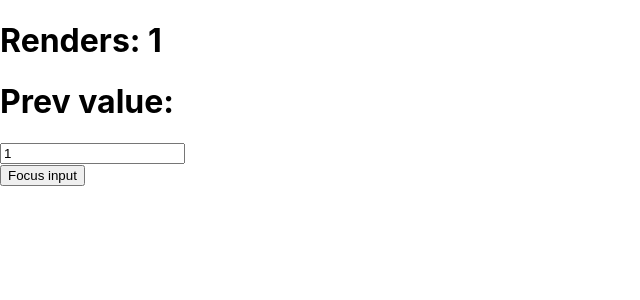
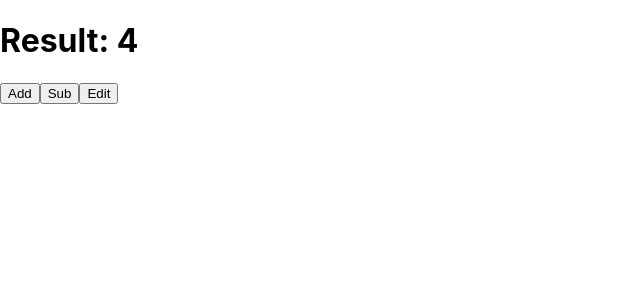
Before and after one commit to MikhailMasny/react-tutorials, a React (Create React App) app in the folder react-hooks/: page / in a window 1280 px wide. Shown: the top 300 px of the page, without its empty margins (0-640 px from the left). Built offline with nearby package versions, Linux system fonts and the light colour scheme.

Commit message:
feat: add memo hook examples

```diff
--- a/react-hooks/src/App.js
+++ b/react-hooks/src/App.js
@@ -2,13 +2,15 @@ import React from "react";
 import StateExample from './components/StateExample';
 import EffectExample from './components/EffectExample';
 import RefExample from './components/RefExample';
+import MemoExample from './components/MemoExample';
 
 function App() {
   return (
     <div>
       {/* <StateExample /> */}
       {/* <EffectExample /> */}
-      <RefExample />
+      {/* <RefExample /> */}
+      <MemoExample />
     </div>
   );
 }
--- /dev/null
+++ b/react-hooks/src/components/MemoExample.jsx
@@ -0,0 +1,46 @@
+import React, { useState, useMemo, useEffect } from "react";
+
+function complexCompute(num) {
+  let i = 0;
+  console.log("Run complexCompute");
+  while (i < 1000000000) {
+    i++;
+  }
+  return num * 2;
+}
+
+function MemoExample() {
+  const [number, setNumber] = useState(2);
+  const [colored, setColored] = useState(false);
+
+  const computed = useMemo(() => {
+    return complexCompute(number);
+  }, [number]);
+
+  const styles = useMemo(() => ({
+    color: colored ? "red" : "black",
+  }), [colored]);
+
+  useEffect(() => {
+    console.log("Run useEffect");
+  }, [styles]);
+
+  function increment() {
+    setNumber(prev => prev + 1);
+  }
+
+  function decrement() {
+    setNumber(prev => prev - 1);
+  }
+
+  return (
+    <div>
+      <h1 style={styles}>Result: {computed}</h1>
+      <button onClick={increment}>Add</button>
+      <button onClick={decrement}>Sub</button>
+      <button onClick={() => setColored((prev) => !prev)}>Edit</button>
+    </div>
+  );
+}
+
+export default MemoExample;
```
